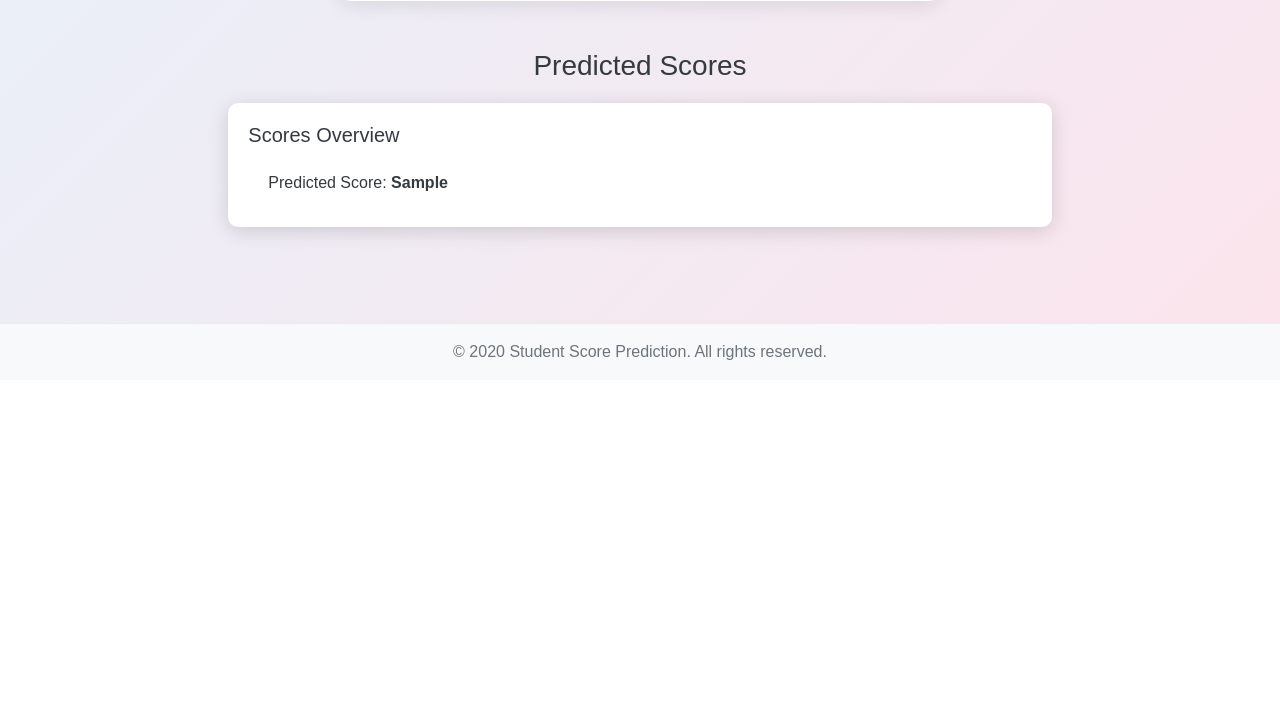
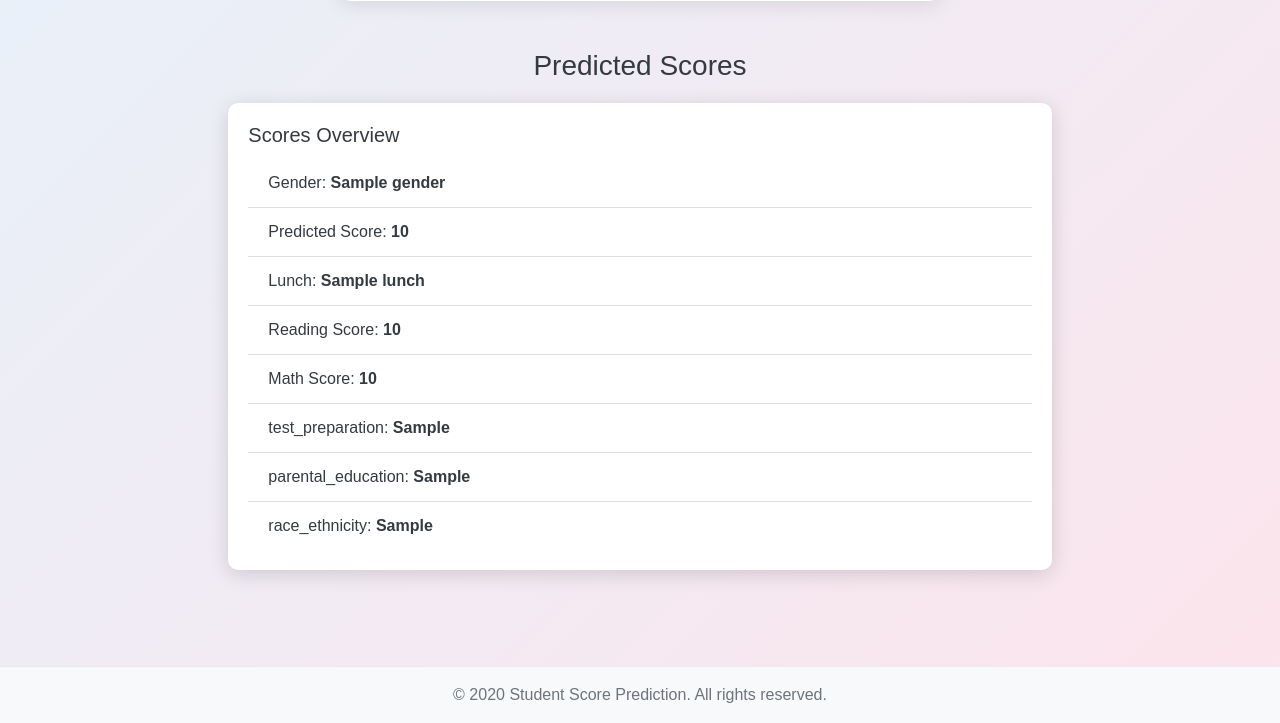
Before and after one commit to DarkCodeSpeed/linear-score, a Django app: template score_predict/templates/predict_score.html in a window 1280 px wide. Shown: the part 843-1566 px from the top of the page. Before the commit the page ends 1203 px from the top, so only its background shows below. Run offline with Django 5.2, Linux system fonts and the light colour scheme; the template is opened without the code that fills it: most values are stand-ins (such as "Sample title", 1, 10 or a date in 2020); some libraries are stand-ins or nearby versions.

Commit message:
third commit

```diff
--- a/score_predict/templates/predict_score.html
+++ b/score_predict/templates/predict_score.html
@@ -221,14 +221,21 @@
                 </div>
 
                 <!-- Display Predicted Scores -->
-                {% if predicted_scores %}
+                {% if data %}
                     <div class="mt-5">
                         <h3 class="text-center">Predicted Scores</h3>
                         <div class="card mt-3">
                             <div class="card-body">
                                 <h5 class="card-title">Scores Overview</h5>
                                 <ul class="list-group list-group-flush">
-                                    <li class="list-group-item">Predicted Score: <strong>{{ predicted_scores }}</strong></li>
+                                    <li class="list-group-item">Gender: <strong>{{ data.gender }}</strong></li>
+                                    <li class="list-group-item">Predicted Score: <strong>{{ data.predicted_score }}</strong></li>
+                                    <li class="list-group-item">Lunch: <strong>{{ data.lunch }}</strong></li>
+                                    <li class="list-group-item">Reading Score: <strong>{{ data.reading_score }}</strong></li>
+                                    <li class="list-group-item">Math Score: <strong>{{ data.math_score }}</strong></li>
+                                    <li class="list-group-item">test_preparation: <strong>{{ data.test_preparation }}</strong></li>
+                                    <li class="list-group-item">parental_education: <strong>{{ data.parental_education }}</strong></li>
+                                    <li class="list-group-item">race_ethnicity: <strong>{{ data.race_ethnicity }}</strong></li>
                                 </ul>
                             </div>
                         </div>
--- a/score_predict/urls.py
+++ b/score_predict/urls.py
@@ -3,5 +3,4 @@ from . import views
 
 urlpatterns = [
     path('', views.predict_score, name='predict_score'),
-    path('set_language', views.set_language, name='select_language'),
 ]
```
Also changed, not shown: score_predict/views.py (+13 -10 lines), 2 other files.
